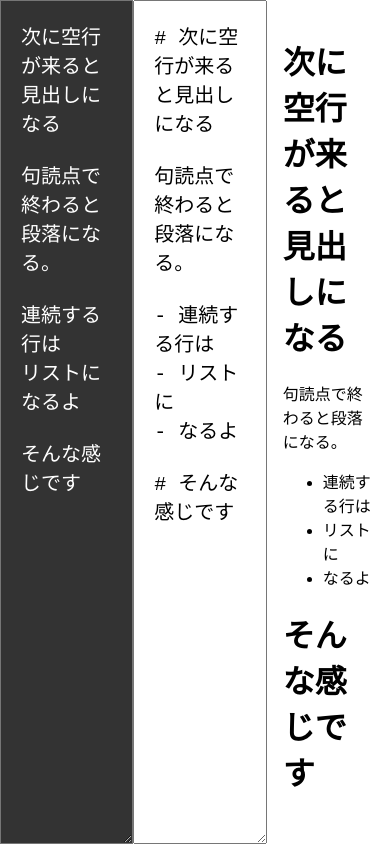
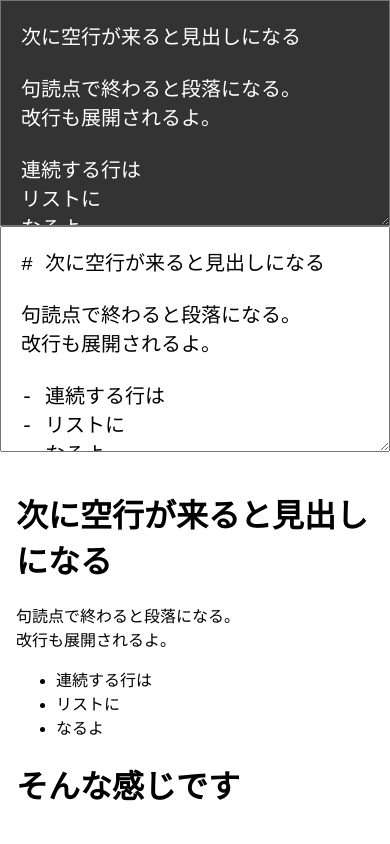
Before and after one commit to anydown/zatsudown, a Vue app: page / in a window 390 px wide. Built offline with nearby package versions, Linux system fonts and the light colour scheme.

Commit message:
fix: add media query, fix paragraph joining

```diff
--- a/App.vue
+++ b/App.vue
@@ -12,6 +12,7 @@ const md = new MarkdownIt();
 const initial = `次に空行が来ると見出しになる
 
 句読点で終わると段落になる。
+改行も展開されるよ。
 
 連続する行は
 リストに
@@ -27,8 +28,8 @@ function compileListItem(line) {
 function compileParagraph(block) {
   return block
     .split("\n")
-    .map(l => `${l}  `)
-    .join("\n");
+    .join("  \n")
+    .trim();
 }
 function compileList(block) {
   return block
@@ -89,6 +90,12 @@ body {
   display: flex;
 }
 
+@media screen and (max-width: 800px) {
+  .whole {
+    flex-direction: column;
+  }
+}
+
 textarea {
   flex: 1;
   padding: 1em;
```
